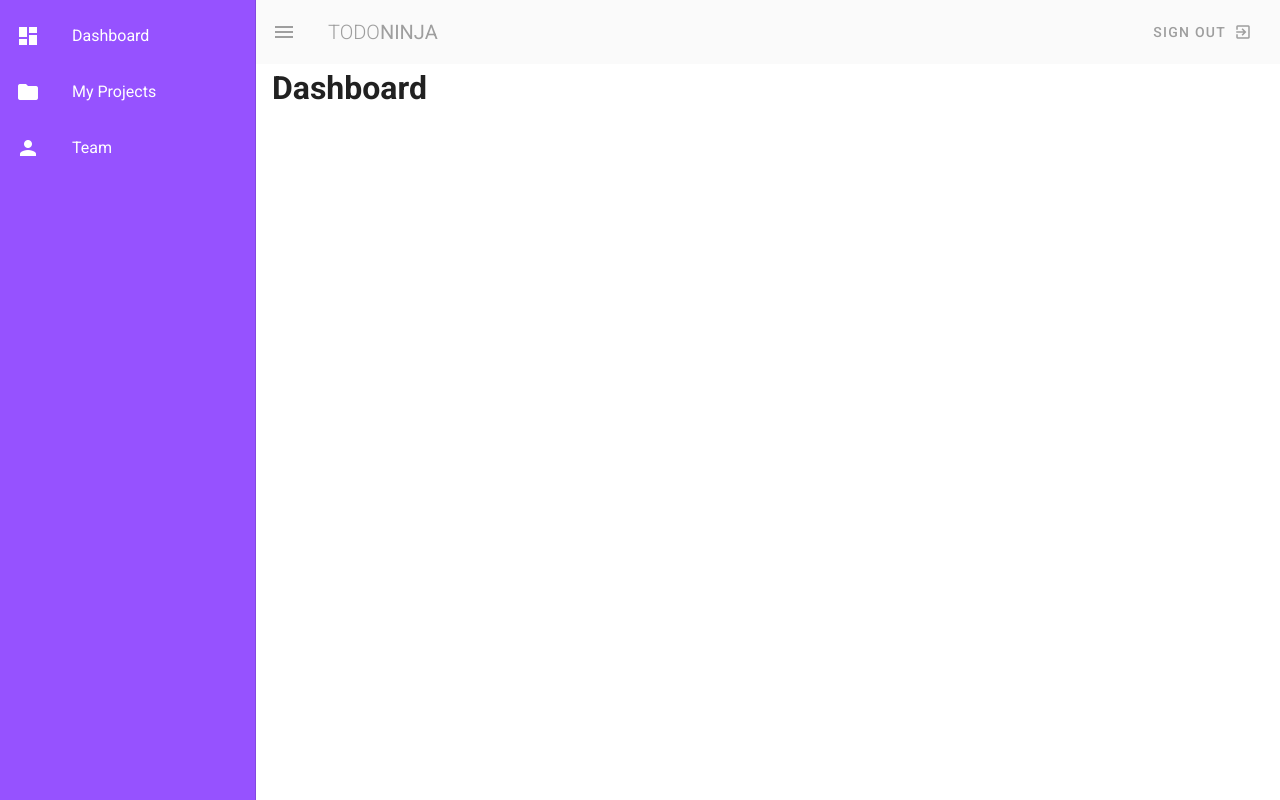
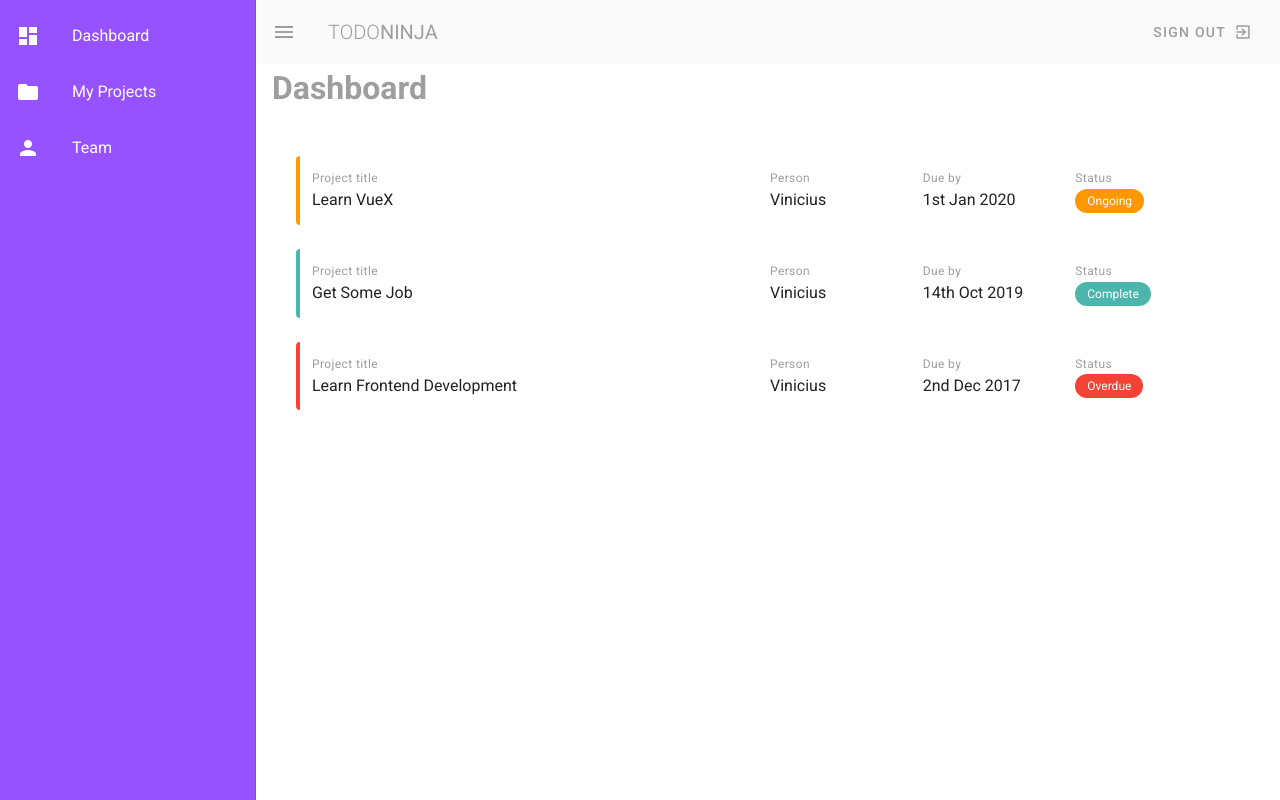
Before and after one commit to esvd/ToDo-Ninja-Tutorial, a Vue app: page / in a window 1280 px wide. Built offline with nearby package versions, Linux system fonts and the light colour scheme.

Commit message:
tutorial 16 - chips

```diff
--- a/src/views/Dashboard.vue
+++ b/src/views/Dashboard.vue
@@ -1,9 +1,109 @@
 <template>
   <div class="dashboard">
-    <h1>Dashboard</h1>
+    <h1 class="subheading grey--text">Dashboard</h1>
+    <v-container class="my-5">
+      <v-card flat v-bind:class="`pa-3`" v-for="(project, id) in projects" :key="id">
+        <v-row no-gutters v-bind:class="`pa-3 project ${project.status}`">
+          <v-col cols="12" md="6">
+            <div class="caption grey--text">Project title</div>
+            <div v-text="project.title"></div>
+          </v-col>
+          <v-col cols="6" sm="4" md="2">
+            <div class="caption grey--text">Person</div>
+            <div v-text="project.person"></div>
+          </v-col>
+          <v-col cols="6" sm="4" md="2">
+            <div class="caption grey--text">Due by</div>
+            <div v-text="project.due"></div>
+          </v-col>
+          <v-col cols="12" sm="4" md="2">
+            <div class="caption grey--text">Status</div>
+            <v-chip
+              small
+              text-color="white"
+              v-bind:color="`${vchipStyle(project.status)}`"
+              v-text="project.status"
+            ></v-chip>
+          </v-col>
+        </v-row>
+      </v-card>
+    </v-container>
   </div>
 </template>
 
 <script>
-export default {};
+export default {
+  data() {
+    return {
+      projects: [
+        {
+          id: 1,
+          title: "Learn VueX",
+          person: "Vinicius",
+          due: "1st Jan 2020",
+          status: "Ongoing"
+        },
+        {
+          id: 2,
+          title: "Get Some Job",
+          person: "Vinicius",
+          due: "14th Oct 2019",
+          status: "Complete"
+        },
+        {
+          id: 3,
+          title: "Learn Frontend Development",
+          person: "Vinicius",
+          due: "2nd Dec 2017",
+          status: "Overdue"
+        }
+      ]
+    };
+  },
+  created() {
+    window.addEventListener("resize", this.displaySize);
+    // this.displaySize();
+  },
+  destroyed() {
+    window.removeEventListener("resize", this.displaySize);
+  },
+  methods: {
+    vchipStyle(status) {
+      /* eslint-disable no-console */
+      console.log(status);
+      if (status == "Complete") return "teal lighten-2";
+      if (status == "Ongoing") return "orange";
+      if (status == "Overdue") return "red";
+    }
+    // displaySize() {
+    //   /* eslint-disable no-console */
+    //   switch (this.$vuetify.breakpoint.name) {
+    //     case "lg":
+    //       console.log("LG");
+    //       break;
+    //     case "md":
+    //       console.log("MD");
+    //       break;
+    //     case "sm":
+    //       console.log("SM");
+    //       break;
+    //     case "xs":
+    //       console.log("XS");
+    //       break;
+    //   }
+    // }
+  }
+};
 </script>
+
+<style>
+.project.Complete {
+  border-left: 4px solid #4db6ac;
+}
+.project.Ongoing {
+  border-left: 4px solid #ff9800;
+}
+.project.Overdue {
+  border-left: 4px solid #f44336;
+}
+</style>
--- a/src/views/Team.vue
+++ b/src/views/Team.vue
@@ -1,15 +1,29 @@
 <template>
   <div class="team">
     <h1 class="subheading grey--text">Team</h1>
-    <v-container fluid class="my-5">
-      <p>
-        Lorem ipsum dolor sit amet consectetur adipisicing elit. Soluta ipsum neque recusandae voluptatem odit ut nobis iusto
-        voluptas aperiam distinctio nemo facilis vero voluptatum eveniet, consequatur temporibus, omnis quia possimus!
-      </p>
-      <p>
-        Lorem ipsum dolor sit amet consectetur adipisicing elit. Atque consequuntur recusandae nam? Quod rerum dolores molestiae
-        laboriosam vitae. Maxime nam quaerat laudantium. Explicabo ullam odio quo iure praesentium quibusdam accusantium!
-      </p>
+    <v-container class="my-5">
+      <v-row no-gutters>
+        <v-col xs="12" md="6">
+          <v-btn outlined block class="primary">1</v-btn>
+        </v-col>
+        <v-col xs="4" md="2">
+          <v-btn outlined block class="primary">2</v-btn>
+        </v-col>
+        <v-col xs="4" md="2">
+          <v-btn outlined block class="primary">3</v-btn>
+        </v-col>
+        <v-col xs="4" md="2">
+          <v-btn outlined block class="primary">4</v-btn>
+        </v-col>
+      </v-row>
+      <v-row justify="space-around">
+        <v-col xs="4" md="4">
+          <v-btn outlined block class="primary">1</v-btn>
+        </v-col>
+        <v-col xs="4" md="4">
+          <v-btn outlined block class="primary">2</v-btn>
+        </v-col>
+      </v-row>
     </v-container>
   </div>
 </template>
```
